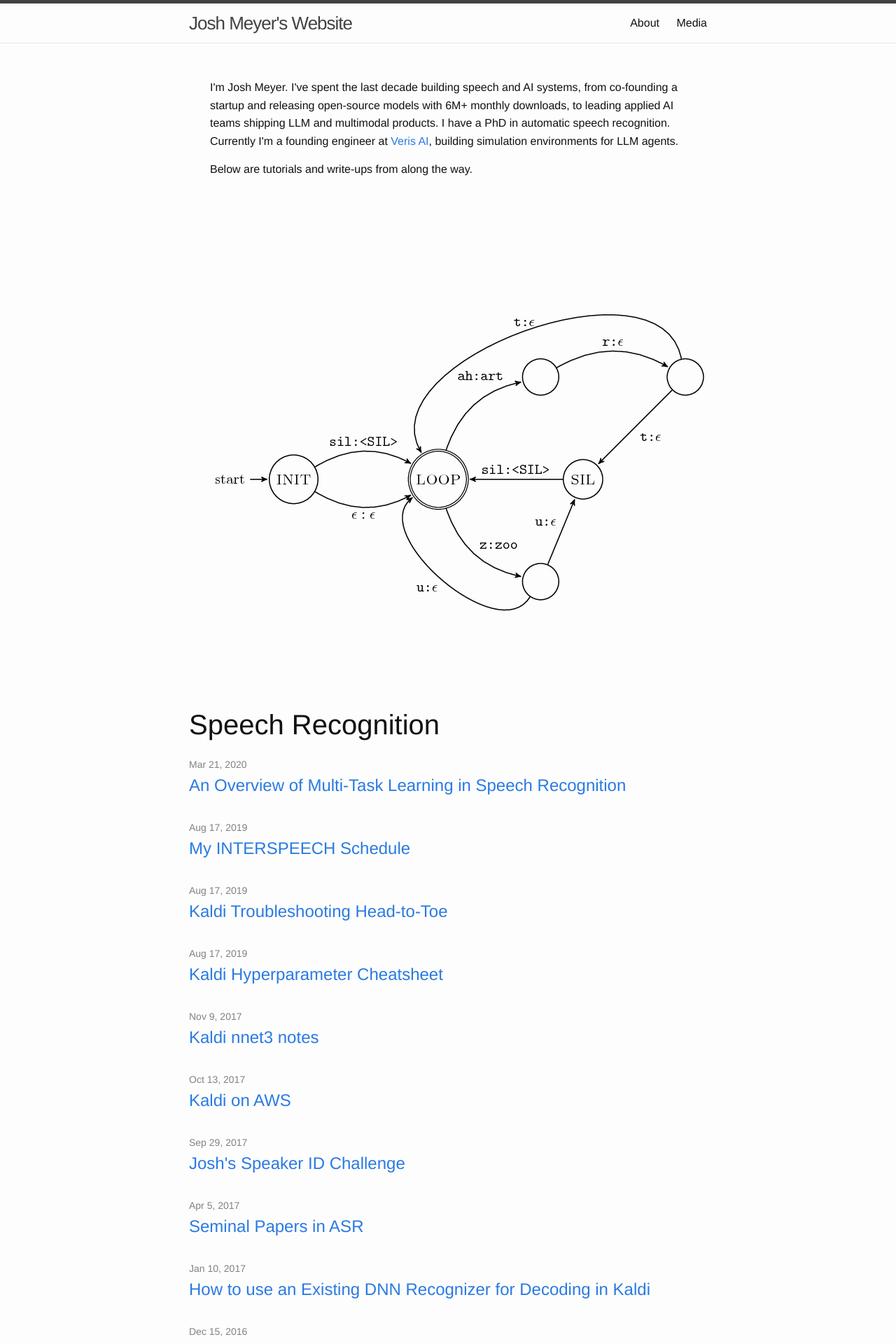
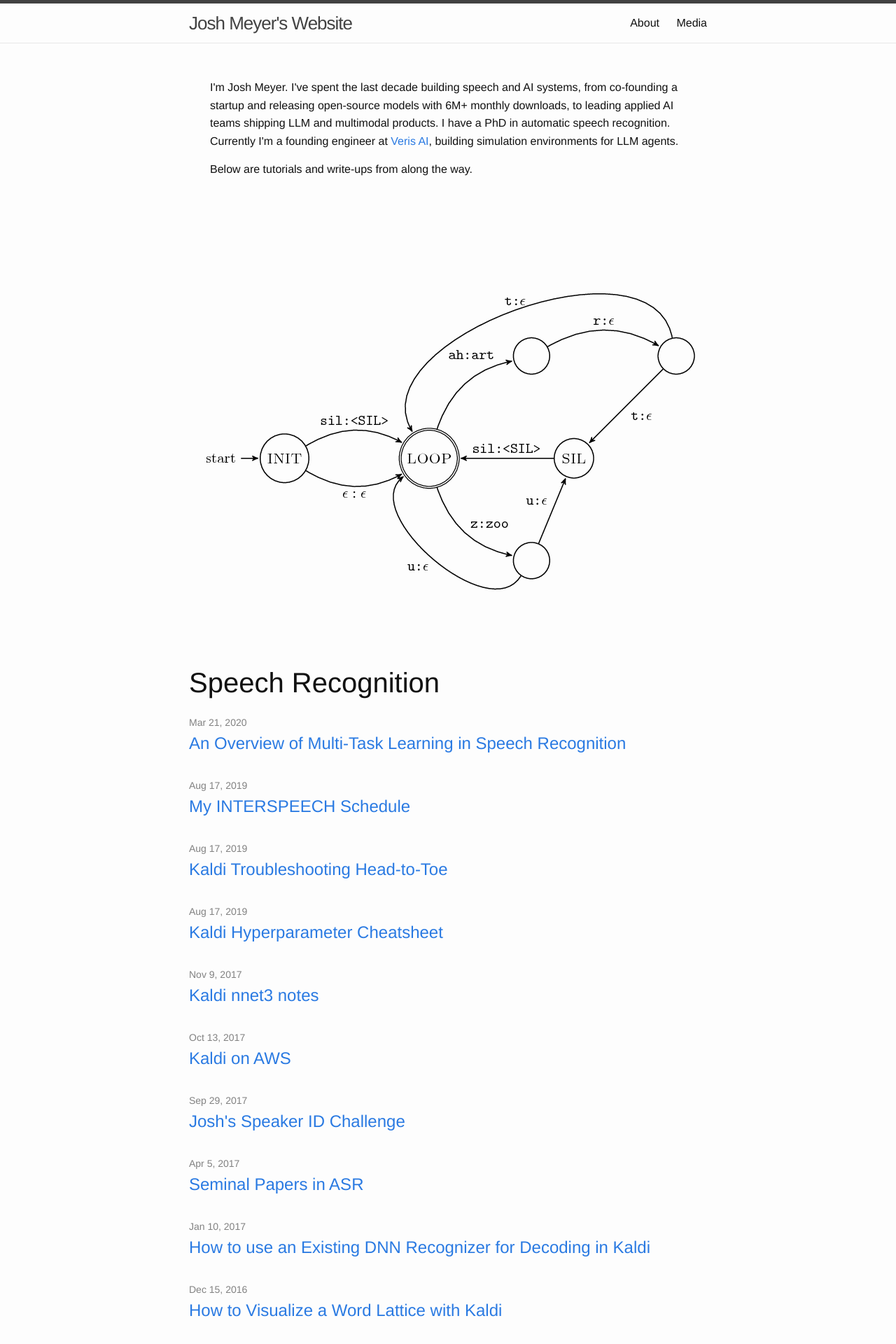
Before and after one commit to JRMeyer/jrmeyer.github.io, a Jekyll site: the page built from index.html, in a window 1280 px wide. Shown: the top 1920 px of the page at 70% size. Built offline with Jekyll 4.4.1, drawn with Linux system fonts in a browser that asks for light colours.

Commit message:
Remove padding and margin from homepage section images
Match the top image style — all four images now have no padding or margin.

https://claude.ai/code/session_01Djb7HHiq2CnMKijWtxsZDJ

```diff
--- a/index.html
+++ b/index.html
@@ -12,9 +12,7 @@ layout: default
 
 <div class="home">
 
-  <center>
-    <img src="misc/Lfst-big.png" style="max-width: 100%; height: auto; margin:15px; padding:15px;" >
-  </center>
+  <center><img src="misc/Lfst-big.png" style="max-width: 100%; height: auto;"></center>
 <br/>
 <br/>
 
@@ -36,7 +34,7 @@ layout: default
 <br/>
 
   <center>
-    <img src="misc/spectrogram.png" style="max-width: 100%; height: auto; margin:15px; padding:15px;" >
+    <img src="misc/spectrogram.png" style="max-width: 100%; height: auto;">
   </center>
 
     <h1 class="page-heading" style="font-size:40px;" >Speech Synthesis</h1>
@@ -57,7 +55,7 @@ layout: default
 <br/>
 
   <center>
-  <img src="misc/tf-graph.png" style="max-width: 100%; height: auto; margin:35px; padding:15px;" >
+  <img src="misc/tf-graph.png" style="max-width: 100%; height: auto;">
   </center>
 
     <h1 class="page-heading" style="font-size:40px;" >Machine Learning</h1>
@@ -78,7 +76,7 @@ layout: default
 <br/>
 
   <center>
-    <img src="/misc/figs/wet-on-wet.png" style="max-width: 100%; height: auto; margin:15px; padding:15px;" >
+    <img src="/misc/figs/wet-on-wet.png" style="max-width: 100%; height: auto;">
   </center>
 
   <h1 class="page-heading" style="font-size:40px;" >Miscellaneous</h1>
```
